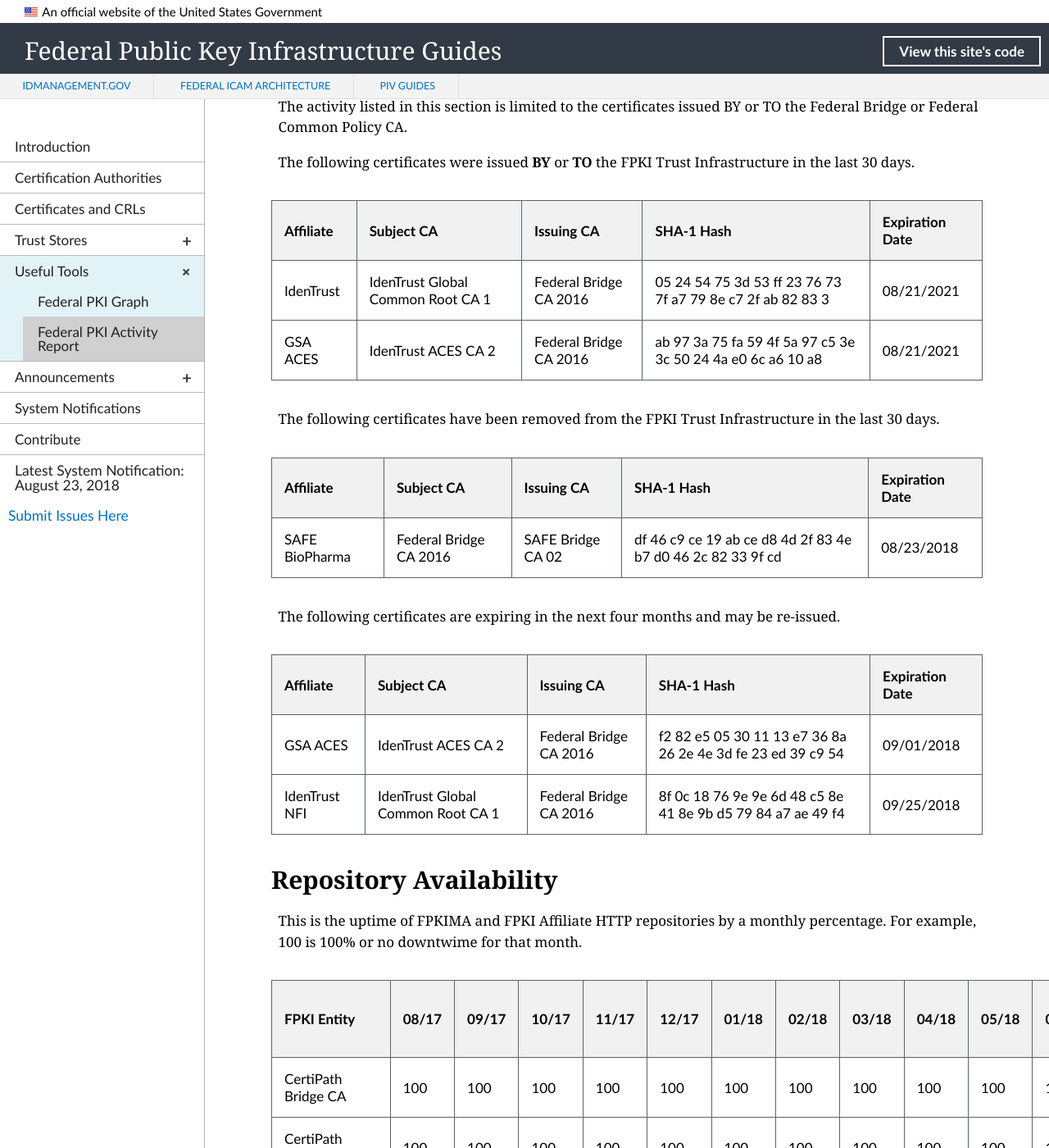
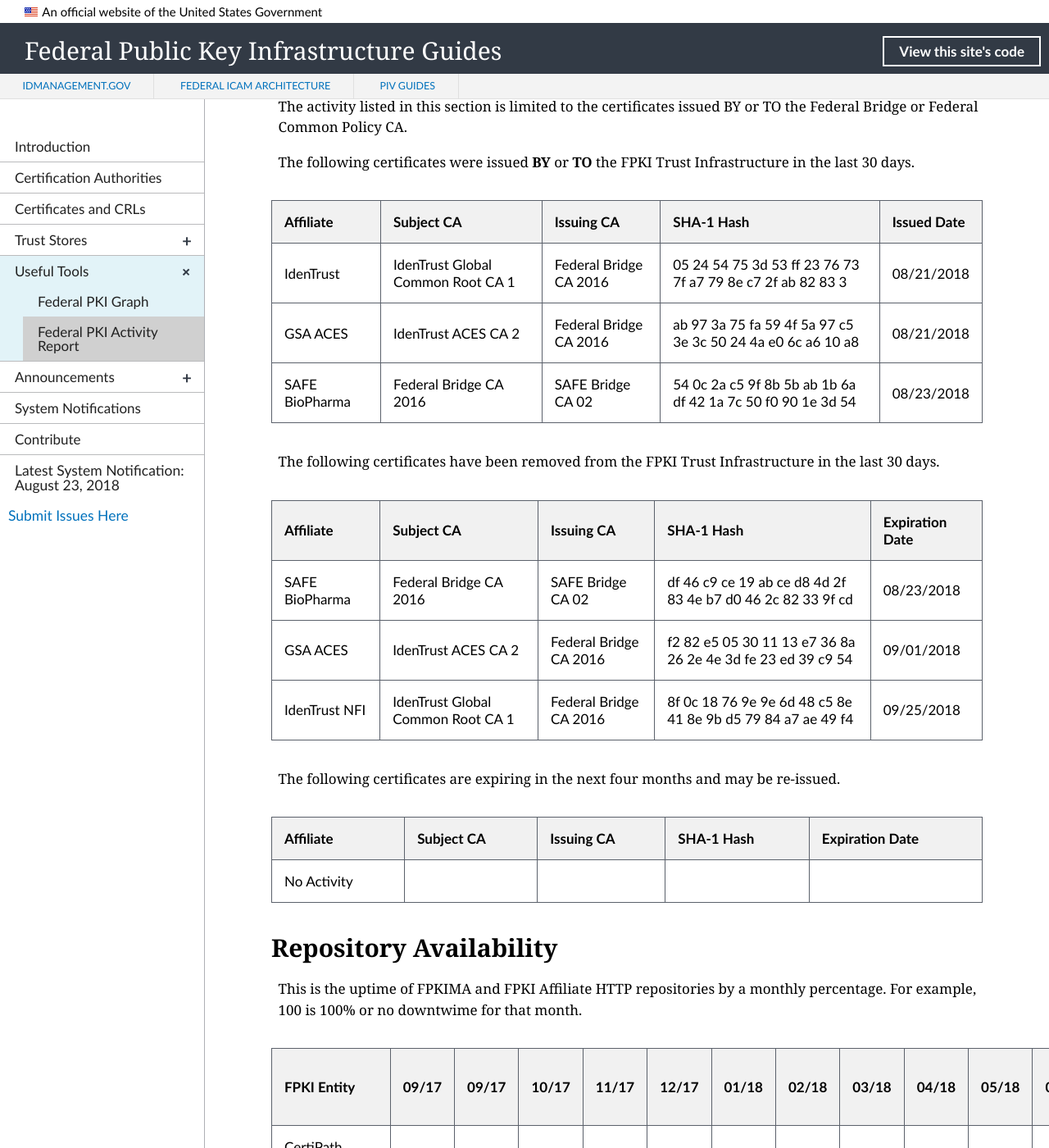
Before and after one commit to GSA/fpki-guides, a Jekyll site: the page built from _tools/03_fpki_activity_report.md, in a window 1280 px wide and 1400 px high, scrolled down 2129 px. Shown: the whole window at 82% size. Built offline with Jekyll 4.4.1, drawn with Linux system fonts in a browser that asks for light colours; nearby versions of some CDN libraries; library files that are not in the unit come from our copies; some of the changed text lies outside the part shown.

Commit message:
Monthly Update and SAFE XCert
- Update for August Repository Availability.
- SAFE issued a return cross-certificate.
- Update certificates issued table to list when certificate was issued rather than when it expires.
- Expired IdenTrust certificates removed.

```diff
--- a/_tools/03_fpki_activity_report.md
+++ b/_tools/03_fpki_activity_report.md
@@ -58,39 +58,41 @@
 
 The following certificates were issued **BY** or **TO** the FPKI Trust Infrastructure in the last 30 days.
 
-| Affiliate | Subject CA | Issuing CA | SHA-1 Hash | Expiration Date |
+| Affiliate | Subject CA | Issuing CA | SHA-1 Hash | Issued Date |
 | --------- | ---------- | ---------- | ------ | ------ |
-| IdenTrust | IdenTrust Global Common Root CA 1 | Federal Bridge CA 2016 |  05 24 54 75 3d 53 ff 23 76 73 7f a7 79 8e c7 2f ab 82 83 3 | 08/21/2021 |
-| GSA ACES | IdenTrust ACES CA 2 | Federal Bridge CA 2016 | ab 97 3a 75 fa 59 4f 5a 97 c5 3e 3c 50 24 4a e0 6c a6 10 a8 | 08/21/2021
+| IdenTrust | IdenTrust Global Common Root CA 1 | Federal Bridge CA 2016 |  05 24 54 75 3d 53 ff 23 76 73 7f a7 79 8e c7 2f ab 82 83 3 | 08/21/2018 |
+| GSA ACES | IdenTrust ACES CA 2 | Federal Bridge CA 2016 | ab 97 3a 75 fa 59 4f 5a 97 c5 3e 3c 50 24 4a e0 6c a6 10 a8 | 08/21/2018 |
+| SAFE BioPharma | Federal Bridge CA 2016 | SAFE Bridge CA 02 | 54 0c 2a c5 9f 8b 5b ab 1b 6a df 42 1a 7c 50 f0 90 1e 3d 54 | 08/23/2018 |
 
 The following certificates have been removed from the FPKI Trust Infrastructure in the last 30 days.
 
 | Affiliate | Subject CA | Issuing CA | SHA-1 Hash | Expiration Date |
 | --------- | ---------- | ---------- | ------ | ------ |
 | SAFE BioPharma | Federal Bridge CA 2016 | SAFE Bridge CA 02 | df 46 c9 ce 19 ab ce d8 4d 2f 83 4e b7 d0 46 2c 82 33 9f cd | 08/23/2018 |
+| GSA ACES | IdenTrust ACES CA 2 | Federal Bridge CA 2016 | f2 82 e5 05 30 11 13 e7 36 8a 26 2e 4e 3d fe 23 ed 39 c9 54 | 09/01/2018 |
+| IdenTrust NFI | IdenTrust Global Common Root CA 1 | Federal Bridge CA 2016 | 8f 0c 18 76 9e 9e 6d 48 c5 8e 41 8e 9b d5 79 84 a7 ae 49 f4 | 09/25/2018 |
 
 The following certificates are expiring in the next four months and may be re-issued.
 
 | Affiliate | Subject CA | Issuing CA | SHA-1 Hash | Expiration Date |
 | --------- | ---------- | ---------- | ------ | ---------- |
-| GSA ACES | IdenTrust ACES CA 2 | Federal Bridge CA 2016 | f2 82 e5 05 30 11 13 e7 36 8a 26 2e 4e 3d fe 23 ed 39 c9 54 | 09/01/2018 |
-| IdenTrust NFI | IdenTrust Global Common Root CA 1 | Federal Bridge CA 2016 | 8f 0c 18 76 9e 9e 6d 48 c5 8e 41 8e 9b d5 79 84 a7 ae 49 f4 | 09/25/2018 |
+| No Activity | | | |
 
 ## Repository Availability
 This is the uptime of FPKIMA and FPKI Affiliate HTTP repositories by a monthly percentage.  For example, 100 is 100% or no downtwime for that month.
 
-| FPKI Entity                                | 08/17 | 09/17 | 10/17 | 11/17 | 12/17 | 01/18 | 02/18 | 03/18 | 04/18 | 05/18 | 06/18 | 07/18 | 12-Month Average |
+| FPKI Entity                                | 09/17 | 09/17 | 10/17 | 11/17 | 12/17 | 01/18 | 02/18 | 03/18 | 04/18 | 05/18 | 06/18 | 08/18 | 12-Month Average |
 | ------------------------------------------ | ----- | ----- | ----- | ----- | ----- | ----- | ----- | ----- | ----- | ----- | ----- | ----- | ---------------- |
 | CertiPath Bridge CA                        | 100   | 100   | 100   | 100   | 100   | 100   | 100   | 100   | 100   | 100   | 100   | 100   | 100   |
 | CertiPath Bridge CA - G2                   | 100   | 100   | 100   | 100   | 100   | 100   | 100   | 100   | 100   | 100   | 100   | 100   | 100   |
 | Department of State AD Root CA             | 100   | 100   | 100   | 100   | 100   | 100   | 100   | 100   | 100   | 100   | 100   | 100   | 100   |
-| DigiCert Federated ID CA-1 CRL3            | 100   | 100   | 100   | 100   | 100   | 100   | 100   | 100   | 100   | 100   | 100   | 100   | 100   |
+| DigiCert Federated ID CA-1 CRL3            | 100   | 100   | 100   | 100   | 100   | 100   | 100   | 100   | 100   | 100   | 100   | 99.94   | 99.99   |
 | DigiCert Federated ID CA-1 CRL4            | 100   | 100   | 100   | 100   | 100   | 100   | 100   | 100   | 100   | 100   | 100   | 100   | 100   |
 | DigiCert - Symantec Class 3 NFI CA         | 100   | 100   | 100   | 100   | 100   | 100   | 100   | 100   | 100   | 100   | 100   | 100   | 100   |
-| DigiCert - Symantec SSP G4                 | 99.90 | 99.93 | 99.98 | 99.68 | 99.98 | 99.86 | 99.80 | 99.89 | 99.98 | 99.98 | 100   | 100   | 99.91 |
+| DigiCert - Symantec SSP G4                 | 99.93 | 99.98 | 99.68 | 99.98 | 99.86 | 99.80 | 99.89 | 99.98 | 99.98 | 100   | 100   | 100   | 99.92 |
 | DigiCert - Verisign SSP G3                 | 100   | 100   | 100   | 100   | 100   | 100   | 100   | 100   | 100   | 100   | 100   | 100   | 100   |
-| DoD Interoperability Root 1                | 99.80 | 100   | 100   | 100   | 100   | 100   | 100   | 100   | 100   | 100   | 100   | 100   | 99.98 |
-| DoD Interoperability Root 2                | 99.80 | 100   | 100   | 100   | 100   | 100   | 100   | 100   | 100   | 100   | 100   | 100   | 99.98 |
+| DoD Interoperability Root 1                | 100   | 100   | 100   | 100   | 100   | 100   | 100   | 100   | 100   | 100   | 100   | 100   | 100   |
+| DoD Interoperability Root 2                | 100   | 100   | 100   | 100   | 100   | 100   | 100   | 100   | 100   | 100   | 100   | 100   | 100   |
 | Entrust NFI Root CA                        | 100   | 100   | 100   | 100   | 100   | 100   | 100   | 100   | 100   | 100   | 100   | 100   | 100   |
 | Entrust NFI Root CA 2                      | 100   | 100   | 100   | 100   | 100   | 100   | 100   | 100   | 100   | 100   | 100   | 100   | 100   |
 | Entrust Managed Services Root CA           | 100   | 100   | 100   | 100   | 100   | 100   | 100   | 100   | 100   | 100   | 100   | 100   | 100   |
```
Also changed, not shown: other parts of _tools/03_fpki_activity_report.md (+12 -12 lines).
